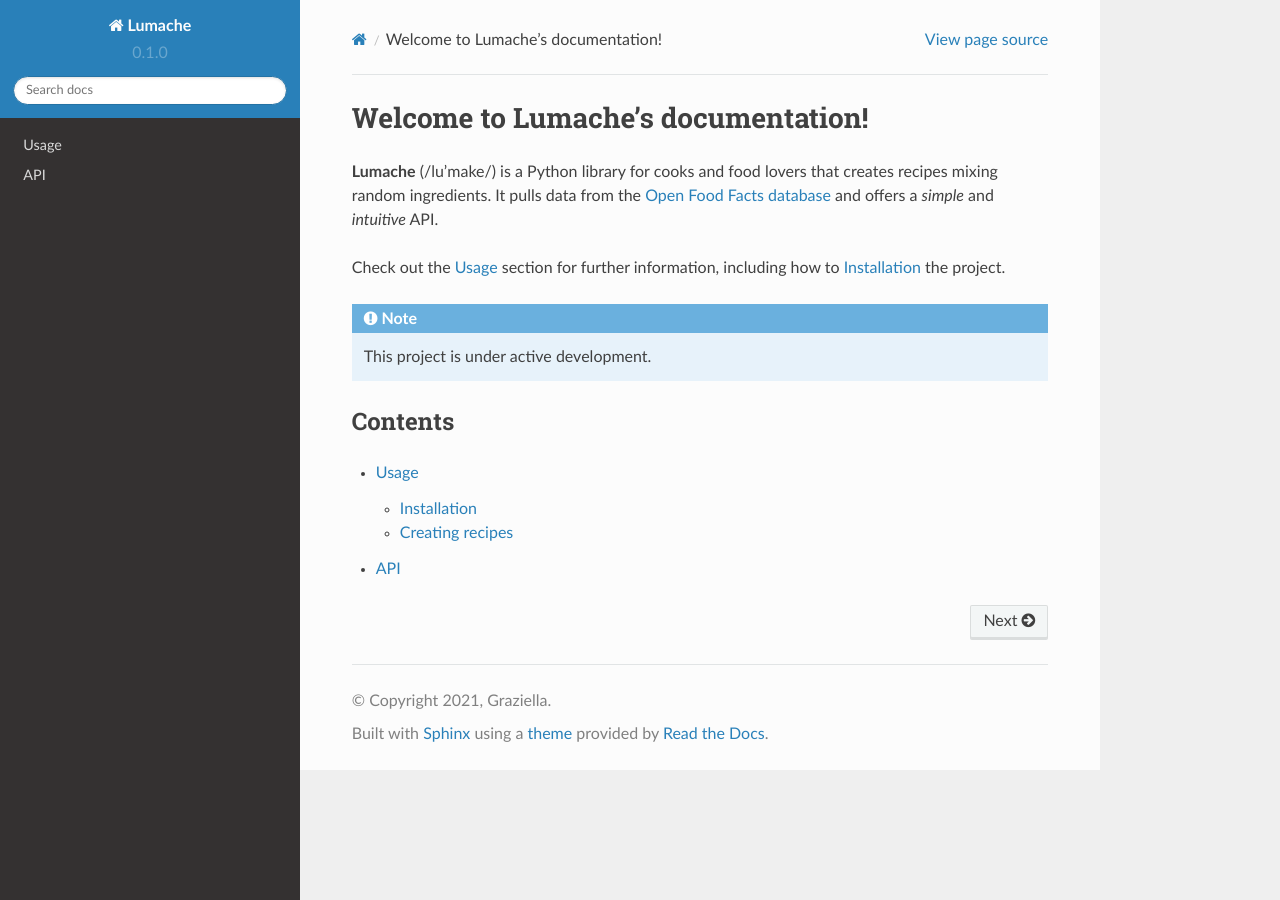
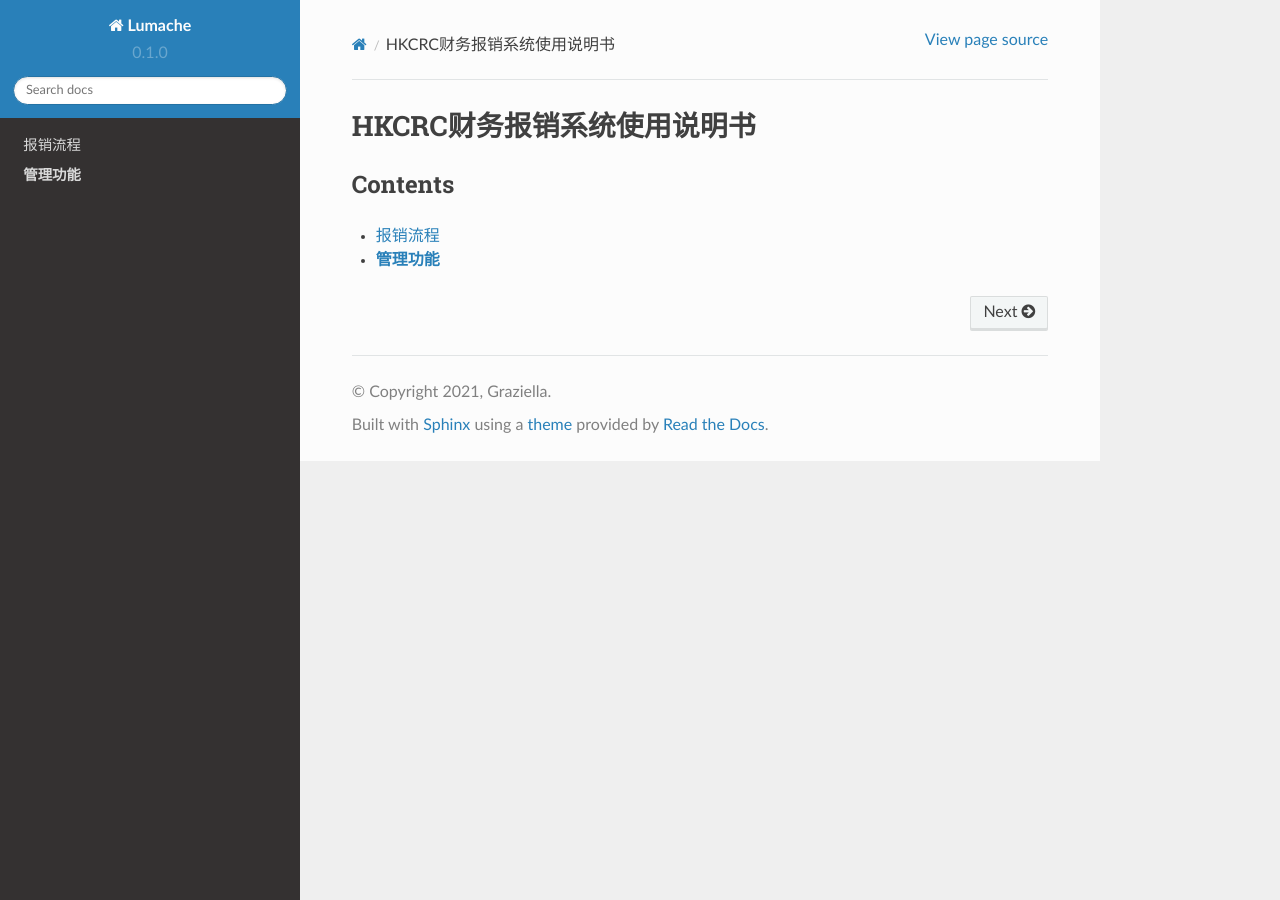
Before and after one commit to fernandozhang/crc-fr-tutorial, a Sphinx documentation site: the page built from docs/source/index.rst, in a window 1280 px wide. Built offline with Sphinx 7.4.7 and the Read the Docs theme 2.0.0, drawn with Linux system fonts in a browser that asks for light colours.

Commit message:
说明书初始化，首页

```diff
--- a/docs/source/index.rst
+++ b/docs/source/index.rst
@@ -1,22 +1,12 @@
-Welcome to Lumache's documentation!
+HKCRC财务报销系统使用说明书
 ===================================
 
-**Lumache** (/lu'make/) is a Python library for cooks and food lovers
-that creates recipes mixing random ingredients.
-It pulls data from the `Open Food Facts database <https://world.openfoodfacts.org/>`_
-and offers a *simple* and *intuitive* API.
 
-Check out the :doc:`usage` section for further information, including
-how to :ref:`installation` the project.
-
-.. note::
-
-   This project is under active development.
 
 Contents
 --------
 
 .. toctree::
 
-   usage
-   api
+   报销流程
+   管理功能
```
